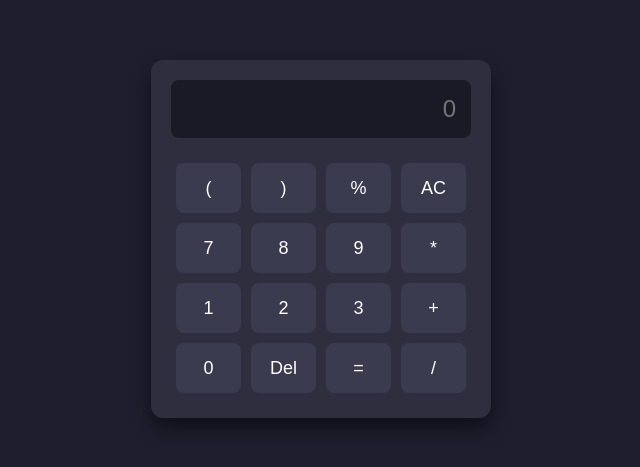
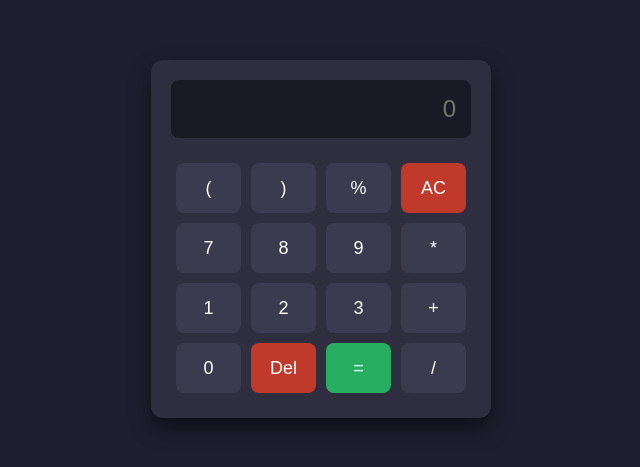
Before and after one commit to mabdullah525/react-js-projects, a React (Create React App) app: page / in a window 1280 px wide. Shown: the part 161-628 px from the top of the page, without its empty margins (319-959 px from the left). Built offline with nearby package versions, Linux system fonts and the light colour scheme.

Commit message:
Updated some changes

```diff
--- a/src/Components/Calculator.js
+++ b/src/Components/Calculator.js
@@ -26,7 +26,7 @@ const Calculator = () => {
             <button onClick={getValue} value="(">(</button>
             <button onClick={getValue} value=")">)</button>
             <button onClick={getValue} value="%">%</button>
-            <button onClick={ac}>AC</button>
+            <button onClick={ac} value={"AC"}>AC</button>
 
             <button onClick={getValue} value="7">7</button>
             <button onClick={getValue} value="8">8</button>
@@ -39,8 +39,8 @@ const Calculator = () => {
             <button onClick={getValue} value="+">+</button>
 
             <button onClick={getValue} value="0">0</button>
-            <button onClick={del}>Del</button>
-            <button onClick={calculation}>=</button>
+            <button onClick={del} value={"Del"}>Del</button>
+            <button onClick={calculation} value={"="}>=</button>
             <button onClick={getValue} value="/">/</button>
 
 
--- a/src/index.css
+++ b/src/index.css
@@ -59,12 +59,12 @@ code {
     }
 
     button[value="AC"],
-    button[value="Back"] {
+    button[value="Del"] {
       background-color: #c0392b;
     }
 
     button[value="AC"]:hover,
-    button[value="Back"]:hover {
+    button[value="Del"]:hover {
       background-color: #e74c3c;
     }
 
```
